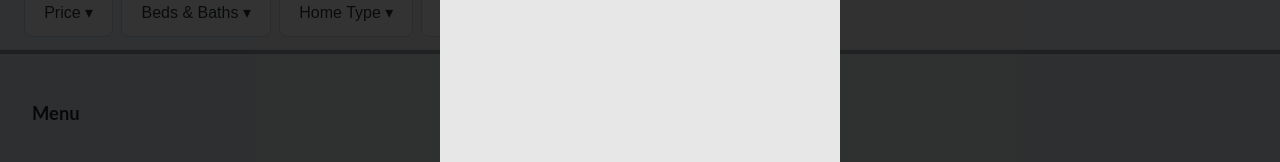
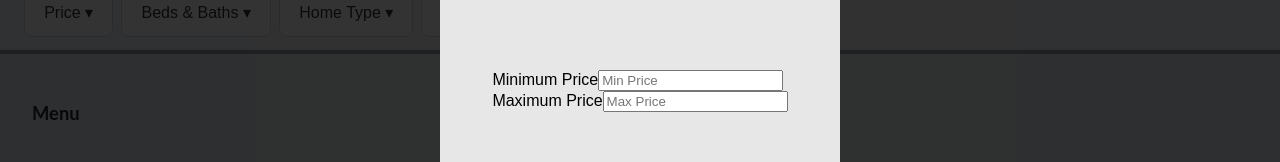
Before and after one commit to dm-1904/dvhs, a React (Vite) app in the folder dvhs/: page /search in a window 1280 px wide. Both pictures are taken after a click on the button "Price ▾". Shown: the part 303-465 px from the top of the page. Built offline with nearby package versions, Linux system fonts and the light colour scheme; no server answers.

Commit message:
updated priceModal.tsx

```diff
--- a/dvhs/src/components/mlsComponents/mlsModals/priceModal.tsx
+++ b/dvhs/src/components/mlsComponents/mlsModals/priceModal.tsx
@@ -1,20 +1,58 @@
-import React from "react";
+import React, { useState } from "react";
 import "../../../css/modal.css";
 
 interface ModalProps {
   isOpen: boolean;
   onClose: () => void;
+  onApply: (minPrice: string, maxPrice: string) => void;
   // children: React.ReactNode;
 }
 
-export const PriceModal: React.FC<ModalProps> = ({ isOpen, onClose }) => {
+export const PriceModal: React.FC<ModalProps> = ({
+  isOpen,
+  onClose,
+  onApply,
+}) => {
+  const [minPrice, setMinPrice] = useState("");
+  const [maxPrice, setMaxPrice] = useState("");
+
   if (!isOpen) return null;
   return (
     <div className="modal">
       <div className="modal-content">
         <h2>Price Range</h2>
+
+        <div className="price-inputs">
+          <div>
+            <label htmlFor="">Minimum Price</label>
+            <input
+              type="number"
+              placeholder="Min Price"
+              value={minPrice}
+              onChange={(e) => setMinPrice(e.target.value)}
+            />
+          </div>
+          <div>
+            <label htmlFor="">Maximum Price</label>
+            <input
+              type="number"
+              placeholder="Max Price"
+              value={maxPrice}
+              onChange={(e) => setMaxPrice(e.target.value)}
+            />
+          </div>
+        </div>
+
         <div className="price-modal-btns">
-          <button className="modal-close-btn search-bar-save-btn">Apply</button>
+          <button
+            className="modal-close-btn search-bar-save-btn"
+            onClick={() => {
+              onApply(minPrice, maxPrice);
+              onClose();
+            }}
+          >
+            Apply
+          </button>
           <button
             className="modal-close-btn search-bar-save-btn"
             onClick={onClose}
```
Also changed, not shown: dvhs/src/components/searchBar.tsx (+8 -8 lines).
